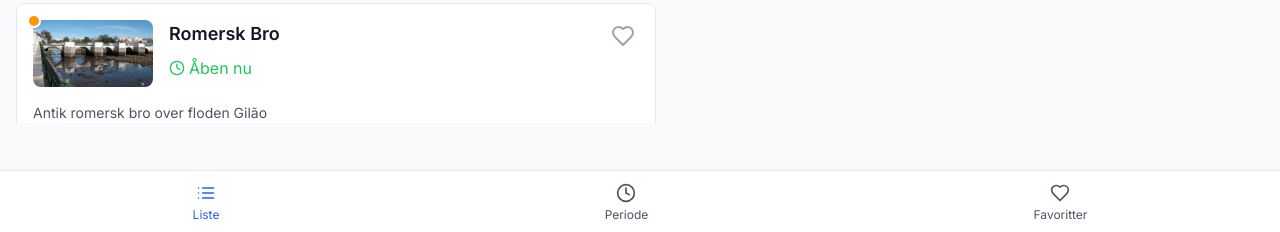
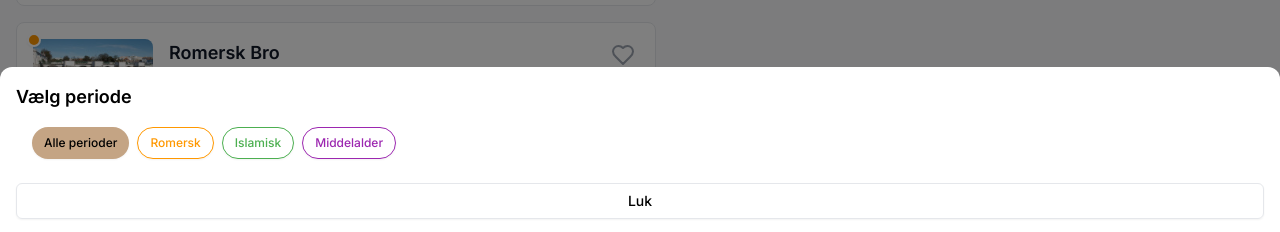
Before and after one commit to Berthel/heritage-navigator, a Next.js app: page / in a window 1280 px wide. Both pictures are taken after a click on the button "Periode". Shown: the part 565-797 px from the top of the page. Built offline with nearby package versions, Linux system fonts and the light colour scheme; no server answers.

Commit message:
nyt periodefilter layout

```diff
--- a/src/components/FilteredLayout.tsx
+++ b/src/components/FilteredLayout.tsx
@@ -26,10 +26,6 @@ export default function FilteredLayout({
   userLocation,
   children
 }: FilteredLayoutProps) {
-  if (!selectedPeriod) {
-    return <>{children}</>;
-  }
-
   // Lokaliserede tekster
   const resultText = {
     da: sites.length === 1 ? 'seværdighed fundet' : 'seværdigheder fundet',
@@ -38,12 +34,14 @@ export default function FilteredLayout({
   };
 
   // Periode år tekst
-  const yearText = selectedPeriod.startYear && selectedPeriod.endYear
+  const yearText = selectedPeriod && selectedPeriod.startYear && selectedPeriod.endYear
     ? `${selectedPeriod.startYear < 0 ? Math.abs(selectedPeriod.startYear) + ' f.Kr.' : selectedPeriod.startYear} - ${selectedPeriod.endYear < 0 ? Math.abs(selectedPeriod.endYear) + ' f.Kr.' : selectedPeriod.endYear}`
     : '';
 
   return (
     <div className="flex flex-col h-full">
+      {children}
+      {selectedPeriod && (
         <AnimatePresence>
           <motion.div
             initial={{ y: -20, opacity: 0 }}
@@ -89,8 +87,9 @@ export default function FilteredLayout({
             </div>
           </motion.div>
         </AnimatePresence>
-
+      )}
       {/* Content */}
+      {!children && (
         <div className="flex-1 overflow-auto">
           <SiteList
             sites={sites}
@@ -101,6 +100,7 @@ export default function FilteredLayout({
             userLocation={userLocation}
           />
         </div>
+      )}
     </div>
   );
 }
--- a/src/components/MobileLayout.tsx
+++ b/src/components/MobileLayout.tsx
@@ -10,6 +10,7 @@ import { useFavorites } from '@/hooks/useFavorites';
 import { useGeolocation } from '@/hooks/useGeolocation';
 import PeriodFilter from './PeriodFilter';
 import FilteredLayout from './FilteredLayout';
+import { Button } from '@/components/ui/button';
 
 // Dynamically import Map component to avoid SSR issues
 const MapComponent = dynamic(() => import('@/components/Map'), {
@@ -190,16 +191,29 @@ export default function MobileLayout({
 
       {/* Period Filter Modal */}
       {showPeriodFilter && (
+        <div className="fixed inset-0 bg-black/50 z-50">
+          <div className="fixed bottom-0 left-0 right-0 bg-white rounded-t-xl p-4">
+            <div className="mb-4">
+              <h3 className="text-lg font-semibold mb-2">Vælg periode</h3>
               <PeriodFilter
                 periods={periods}
-          selectedPeriodId={selectedPeriodId}
-          selectedLanguage={selectedLanguage}
-          onSelectPeriod={(periodId) => {
+                selectedPeriod={selectedPeriodId}
+                onPeriodSelect={(periodId) => {
                   setSelectedPeriodId(periodId);
                   setShowPeriodFilter(false);
                 }}
-          onClose={() => setShowPeriodFilter(false)}
+                selectedLanguage={selectedLanguage}
               />
+            </div>
+            <Button
+              variant="outline"
+              className="w-full"
+              onClick={() => setShowPeriodFilter(false)}
+            >
+              Luk
+            </Button>
+          </div>
+        </div>
       )}
     </div>
   );
```
Lines whose indentation alone changed are shown as unchanged.
